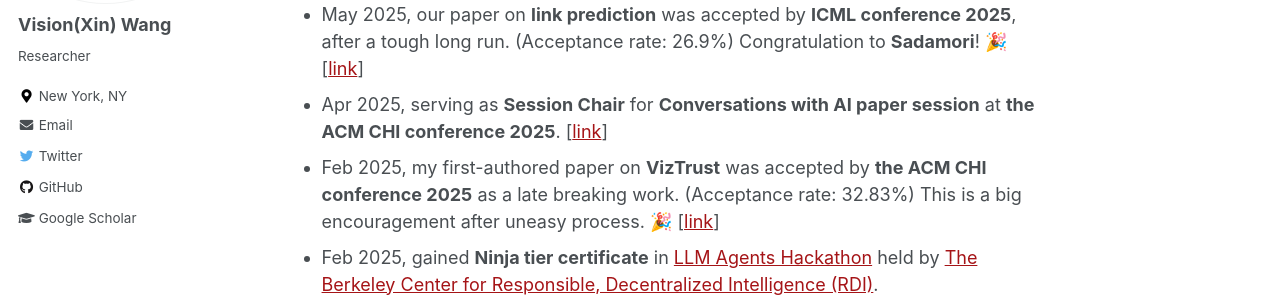
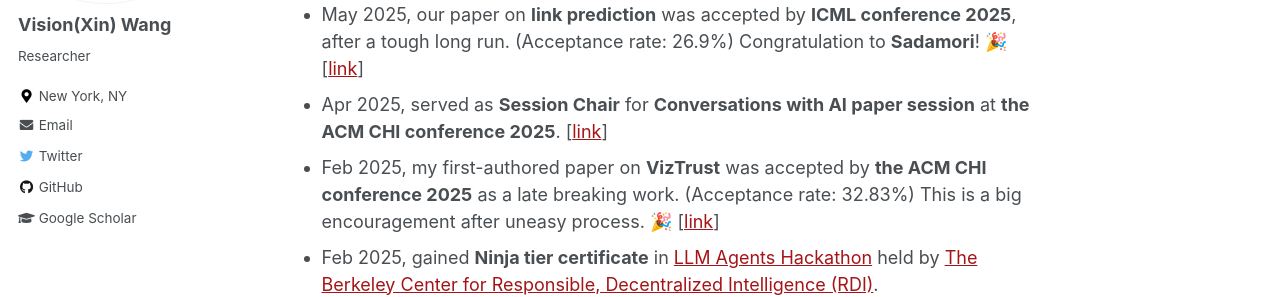
Before and after one commit to xin-wang-kr/xin-wang-kr.github.io, a Jekyll site: the page built from _pages/about.md, in a window 1280 px wide and 900 px high, scrolled down 958 px. Shown: the part 166-463 px from the top of the window. Built offline with Jekyll 4.4.1, drawn with Linux system fonts in a browser that asks for light colours.

Commit message:
Update about.md

```diff
--- a/_pages/about.md
+++ b/_pages/about.md
@@ -36,7 +36,7 @@
 # News
 * May 2025, one short paper done by undergraduate research under my supervision was accepted by [SMM4H-HeaRD workshop](https://healthlanguageprocessing.org/smm4h-2025/) at [ICWSM 2025 conference](https://www.icwsm.org/2025/index.html). Congratulatioin to __Artin__!
 * May 2025, our paper on __link prediction__ was accepted by __ICML conference 2025__, after a tough long run. (Acceptance rate:  26.9%) Congratulation to __Sadamori__! 🎉 [[link](https://arxiv.org/abs/2405.14985)]
-* Apr 2025, serving as __Session Chair__ for __Conversations with AI paper session__ at __the ACM CHI conference 2025__. [[link](https://programs.sigchi.org/chi/2025/program/session/195020)]
+* Apr 2025, served as __Session Chair__ for __Conversations with AI paper session__ at __the ACM CHI conference 2025__. [[link](https://programs.sigchi.org/chi/2025/program/session/195020)]
 * Feb 2025, my first-authored paper on __VizTrust__ was accepted by __the ACM CHI conference 2025__ as a late breaking work. (Acceptance rate: 32.83%) This is a big encouragement after uneasy process. 🎉 [[link](https://xin-wang-kr.github.io/VizTrust-CHI25/)]
 * Feb 2025, gained __Ninja tier certificate__ in [LLM Agents Hackathon](https://llmagents-learning.org/f24) held by [The Berkeley Center for Responsible, Decentralized Intelligence (RDI)](https://rdi.berkeley.edu/).
 * Oct 2024, served as __Reviewer__ for __JAMIA Open__.
```
